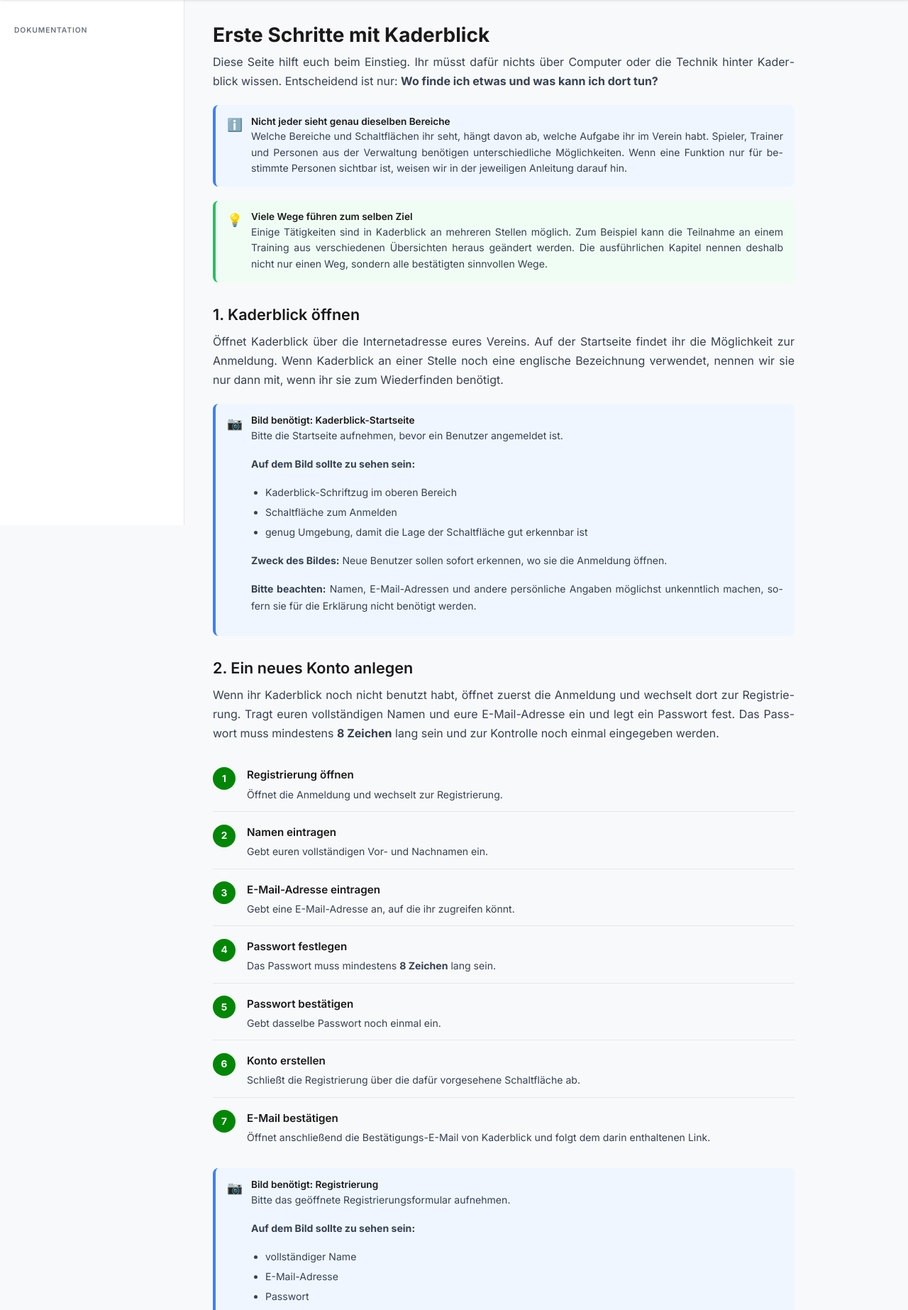
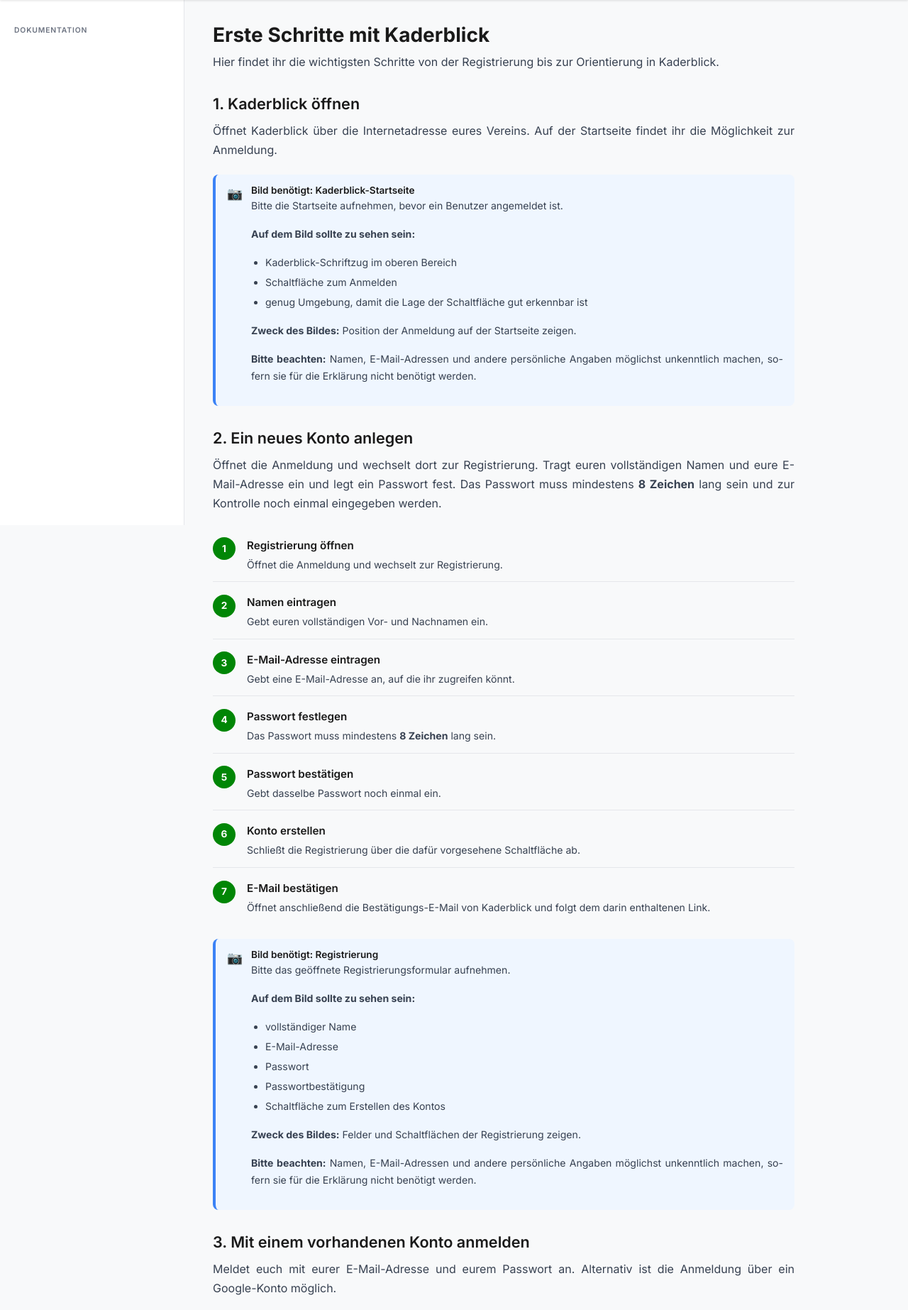
Before and after one commit to mastercad/Kaderblick-Documentation, a Symfony app: template templates/erste-schritte/index.html.twig in a window 1280 px wide. Shown: the part 60-1906 px from the top of the page at 71% size. Run offline with Twig, Linux system fonts and the light colour scheme; the template is opened without the code that fills it, so the values that code supplies are empty; some libraries are stand-ins or nearby versions.

Commit message:
Straffe Einstiegsdokumentation und entferne Meta-Fülltexte

```diff
--- a/templates/erste-schritte/index.html.twig
+++ b/templates/erste-schritte/index.html.twig
@@ -6,28 +6,13 @@
     <h1>Erste Schritte mit Kaderblick</h1>
 
     <p>
-        Diese Seite hilft euch beim Einstieg. Ihr müsst dafür nichts über Computer oder die Technik
-        hinter Kaderblick wissen. Entscheidend ist nur: <strong>Wo finde ich etwas und was kann ich dort tun?</strong>
+        Hier findet ihr die wichtigsten Schritte von der Registrierung bis zur Orientierung in Kaderblick.
     </p>
-
-    {% include 'components/callout.html.twig' with {
-        type: 'info',
-        title: 'Nicht jeder sieht genau dieselben Bereiche',
-        text: 'Welche Bereiche und Schaltflächen ihr seht, hängt davon ab, welche Aufgabe ihr im Verein habt. Spieler, Trainer und Personen aus der Verwaltung benötigen unterschiedliche Möglichkeiten. Wenn eine Funktion nur für bestimmte Personen sichtbar ist, weisen wir in der jeweiligen Anleitung darauf hin.'
-    } %}
-
-    {% include 'components/callout.html.twig' with {
-        type: 'tip',
-        title: 'Viele Wege führen zum selben Ziel',
-        text: 'Einige Tätigkeiten sind in Kaderblick an mehreren Stellen möglich. Zum Beispiel kann die Teilnahme an einem Training aus verschiedenen Übersichten heraus geändert werden. Die ausführlichen Kapitel nennen deshalb nicht nur einen Weg, sondern alle bestätigten sinnvollen Wege.'
-    } %}
 
     <h2>1. Kaderblick öffnen</h2>
 
     <p>
-        Öffnet Kaderblick über die Internetadresse eures Vereins. Auf der Startseite findet ihr die Möglichkeit
-        zur Anmeldung. Wenn Kaderblick an einer Stelle noch eine englische Bezeichnung verwendet, nennen wir sie
-        nur dann mit, wenn ihr sie zum Wiederfinden benötigt.
+        Öffnet Kaderblick über die Internetadresse eures Vereins. Auf der Startseite findet ihr die Möglichkeit zur Anmeldung.
     </p>
 
     {% include 'components/bildplatzhalter.html.twig' with {
@@ -38,15 +23,15 @@
             'Schaltfläche zum Anmelden',
             'genug Umgebung, damit die Lage der Schaltfläche gut erkennbar ist'
         ],
-        purpose: 'Neue Benutzer sollen sofort erkennen, wo sie die Anmeldung öffnen.'
+        purpose: 'Position der Anmeldung auf der Startseite zeigen.'
     } %}
 
     <h2>2. Ein neues Konto anlegen</h2>
 
     <p>
-        Wenn ihr Kaderblick noch nicht benutzt habt, öffnet zuerst die Anmeldung und wechselt dort zur Registrierung.
-        Tragt euren vollständigen Namen und eure E-Mail-Adresse ein und legt ein Passwort fest. Das Passwort muss
-        mindestens <strong>8 Zeichen</strong> lang sein und zur Kontrolle noch einmal eingegeben werden.
+        Öffnet die Anmeldung und wechselt dort zur Registrierung. Tragt euren vollständigen Namen und eure
+        E-Mail-Adresse ein und legt ein Passwort fest. Das Passwort muss mindestens <strong>8 Zeichen</strong>
+        lang sein und zur Kontrolle noch einmal eingegeben werden.
     </p>
 
     {% include 'components/steps.html.twig' with {
@@ -71,21 +56,21 @@
             'Passwortbestätigung',
             'Schaltfläche zum Erstellen des Kontos'
         ],
-        purpose: 'Der Benutzer soll die beschriebenen Felder direkt im Formular wiederfinden.'
+        purpose: 'Felder und Schaltflächen der Registrierung zeigen.'
     } %}
 
     <h2>3. Mit einem vorhandenen Konto anmelden</h2>
 
     <p>
-        Wenn ihr bereits ein Konto habt, meldet ihr euch mit eurer E-Mail-Adresse und eurem Passwort an.
-        Kaderblick bietet außerdem eine Anmeldung über ein Google-Konto an.
+        Meldet euch mit eurer E-Mail-Adresse und eurem Passwort an. Alternativ ist die Anmeldung über ein
+        Google-Konto möglich.
     </p>
 
     <p>
         Wenn ihr euer Passwort nicht mehr wisst, könnt ihr direkt aus der Anmeldung ein neues anfordern.
         Ist ein Konto nach zu vielen fehlgeschlagenen Anmeldeversuchen gesperrt, kann dort auch eine Entsperrung
-        angefordert werden. Die einzelnen Fälle werden im Kapitel
-        <a href="{{ path('app_authentifizierung') }}">Anmelden &amp; Registrieren</a> ausführlich erklärt.
+        angefordert werden. Weitere Informationen findet ihr unter
+        <a href="{{ path('app_authentifizierung') }}">Anmelden &amp; Registrieren</a>.
     </p>
 
     {% include 'components/bildplatzhalter.html.twig' with {
@@ -98,15 +83,15 @@
             'Möglichkeit bei vergessenem Passwort',
             'Schaltfläche zum Einloggen'
         ],
-        purpose: 'Neue Benutzer sollen die verschiedenen Möglichkeiten zur Anmeldung sofort erkennen.'
+        purpose: 'Anmeldemöglichkeiten und die zugehörigen Eingabefelder zeigen.'
     } %}
 
-    <h2>4. Dem richtigen Spieler oder Trainer zugeordnet werden</h2>
+    <h2>4. Vereinszugehörigkeit angeben</h2>
 
     <p>
-        Nach einer neuen Registrierung kann Kaderblick euch fragen, zu welcher Person im Verein euer Benutzerkonto
-        gehört. Dabei könnt ihr angeben, ob es um einen Spieler oder einen Trainer geht, die richtige Person suchen
-        und eure Beziehung zu dieser Person auswählen.
+        Nach einer neuen Registrierung kann Kaderblick euch nach eurer Vereinszugehörigkeit fragen. Dabei gebt ihr
+        an, ob die Zuordnung zu einem Spieler oder Trainer erfolgen soll, sucht die betreffende Person und wählt eure
+        Beziehung zu dieser Person aus.
     </p>
 
     {% include 'components/steps.html.twig' with {
@@ -128,23 +113,21 @@
             'Auswahl der Beziehung',
             'abschließende Schaltfläche zum Absenden des Antrags'
         ],
-        purpose: 'Benutzer sollen verstehen, dass hier ihr Benutzerkonto mit der richtigen Person im Verein verbunden wird.'
+        purpose: 'Auswahl und Beantragung der Vereinszugehörigkeit zeigen.'
     } %}
 
-    <h2>5. Die wichtigsten Bereiche finden</h2>
+    <h2>5. Die wichtigsten Bereiche</h2>
 
     <p>
-        Nach der Anmeldung erreicht ihr die wichtigsten Bereiche über die Navigation. Welche zusätzlichen Einträge
-        angezeigt werden, hängt von euren Aufgaben und Berechtigungen im Verein ab.
+        Welche Bereiche angezeigt werden, hängt von euren Aufgaben und Berechtigungen im Verein ab.
     </p>
 
     <h3>Am Computer</h3>
 
     <p>
-        Am Computer befindet sich links eine Seitenleiste. Dort erreicht ihr unter anderem
-        <strong>Dashboard</strong>, <strong>Kalender</strong>, <strong>Spiele</strong>,
-        <strong>Team &amp; Verein</strong> und <strong>Meine Aufgaben</strong>. Weitere Bereiche werden je nach
-        Aufgabe im Verein ergänzt.
+        Über die Seitenleiste erreicht ihr unter anderem <strong>Dashboard</strong>, <strong>Kalender</strong>,
+        <strong>Spiele</strong>, <strong>Team &amp; Verein</strong> und <strong>Meine Aufgaben</strong>.
+        Weitere Bereiche werden je nach Aufgabe im Verein ergänzt.
     </p>
 
     {% include 'components/bildplatzhalter.html.twig' with {
@@ -158,15 +141,15 @@
             'Meine Aufgaben',
             'weitere sichtbare Bereiche eines normalen Benutzers'
         ],
-        purpose: 'Benutzer sollen die Hauptbereiche und die Lage der Navigation auf Anhieb erkennen.'
+        purpose: 'Lage der Hauptbereiche in der Navigation zeigen.'
     } %}
 
     <h3>Auf dem Smartphone</h3>
 
     <p>
-        Auf dem Smartphone stehen unten dauerhaft die wichtigsten Schnellzugriffe:
-        <strong>Dashboard</strong>, <strong>Kalender</strong>, <strong>Spiele</strong>,
-        <strong>Mein Team</strong> und <strong>Mehr</strong>. Über <strong>Mehr</strong> öffnet ihr die übrigen Bereiche.
+        Unten stehen die Schnellzugriffe <strong>Dashboard</strong>, <strong>Kalender</strong>,
+        <strong>Spiele</strong>, <strong>Mein Team</strong> und <strong>Mehr</strong> zur Verfügung.
+        Über <strong>Mehr</strong> öffnet ihr die übrigen Bereiche.
     </p>
 
     {% include 'components/bildplatzhalter.html.twig' with {
@@ -179,31 +162,22 @@
             'Mein Team',
             'Mehr'
         ],
-        purpose: 'Benutzer auf dem Smartphone sollen sofort sehen, dass die wichtigsten Bereiche unten erreichbar sind und weitere Bereiche hinter „Mehr“ liegen.'
+        purpose: 'Schnellzugriffe und Zugang zu den weiteren Bereichen zeigen.'
     } %}
 
-    <h2>6. Wofür sind die Hauptbereiche gedacht?</h2>
+    <h2>6. Hauptbereiche im Überblick</h2>
 
     <ul>
-        <li><strong>Dashboard:</strong> eure persönliche Übersicht mit Informationen aus verschiedenen Bereichen.</li>
+        <li><strong>Dashboard:</strong> persönliche Übersicht mit Informationen aus verschiedenen Bereichen.</li>
         <li><strong>Kalender:</strong> Termine des Vereins und der Mannschaft sowie Möglichkeiten rund um die Teilnahme.</li>
-        <li><strong>Spiele:</strong> alles rund um Spielplan, Spieltag und weitere spielbezogene Funktionen.</li>
-        <li><strong>Team &amp; Verein:</strong> Informationen und Funktionen rund um eure Mannschaft und euren Verein.</li>
-        <li><strong>Meine Aufgaben:</strong> Aufgaben, die euch betreffen, und – wenn ihr dazu berechtigt seid – weitere Aufgabenübersichten.</li>
+        <li><strong>Spiele:</strong> Spielplan, Spieltag und weitere spielbezogene Funktionen.</li>
+        <li><strong>Team &amp; Verein:</strong> Informationen und Funktionen rund um Mannschaft und Verein.</li>
+        <li><strong>Meine Aufgaben:</strong> eigene Aufgaben und – bei entsprechender Berechtigung – weitere Aufgabenübersichten.</li>
     </ul>
 
     {% include 'components/callout.html.twig' with {
-        type: 'warning',
-        title: 'Ein Bereich fehlt bei euch?',
-        text: 'Das bedeutet nicht automatisch, dass etwas kaputt ist. Kaderblick zeigt zusätzliche Bereiche nur den Personen, die sie für ihre Aufgabe benötigen. In den einzelnen Kapiteln steht deshalb jeweils dabei, für wen eine Funktion sichtbar ist.'
+        type: 'info',
+        title: 'Unterschiedliche Berechtigungen',
+        text: 'Zusätzliche Bereiche und Funktionen werden abhängig von der jeweiligen Aufgabe im Verein angezeigt.'
     } %}
-
-    <h2>7. So benutzt ihr die weitere Dokumentation</h2>
-
-    <p>
-        Ihr müsst die Dokumentation nicht von vorne bis hinten lesen. Sucht euch die Tätigkeit heraus,
-        die ihr gerade erledigen möchtet. Dort erklären wir, wo ihr die Funktion findet, welche Schritte nötig sind,
-        welche anderen Wege zum selben Ziel führen, wer die Funktion benutzen darf und wo sich das Ergebnis
-        anschließend in Kaderblick wiederfindet.
-    </p>
 {% endblock %}
```
